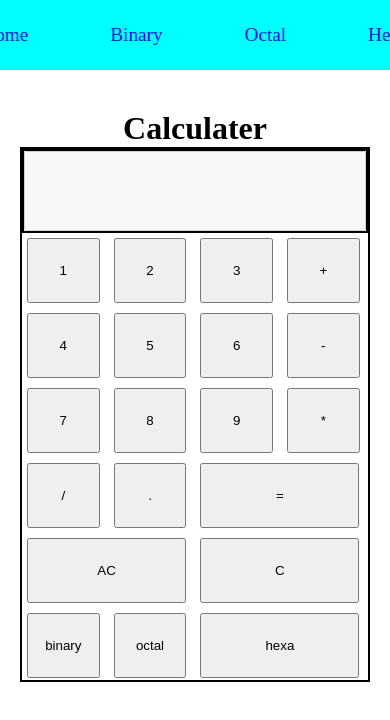
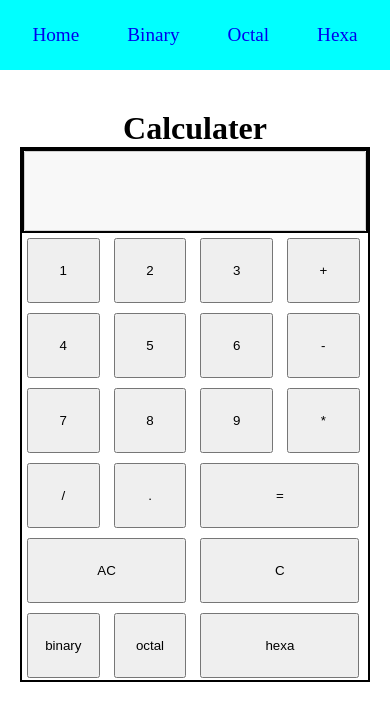
Before and after one commit to KUNAL01011/fulstackCalculater, a plain HTML site: page index.html in a window 390 px wide. Drawn offline with Linux system fonts and the light colour scheme.

Commit message:
some more styling

```diff
--- a/styles/binary.css
+++ b/styles/binary.css
@@ -1,3 +1,4 @@
+/* Resets */
 * {
   margin: 0;
   padding: 0;
@@ -5,11 +6,12 @@
 
 }
 
+/* Container styles */
 .container {
   width: 100%;
-    height: 100vh;
 }
 
+/* Navigation bar styling  */
 .navbar {
   display: flex;
   width: 100%;
@@ -25,28 +27,55 @@
   gap: 82px;
   font-size: 1.2rem;
   list-style: none;
+
+  @media only screen and (max-width: 768px) {
+    gap: 4rem
+  }
+
+  @media only screen and (max-width: 425px) {
+    gap: 3rem
+  }
+
+  @media only screen and (max-width: 375px) {
+    gap: 2rem
+  }
+
+  @media only screen and (max-width: 320px) {
+    gap: 1rem
+  }
 }
 
 a {
   text-decoration: none;
 }
 
+
+/* Headeing styleing  */
 h1 {
   text-align: center;
   margin-top: 40px;
 }
 
+
+/* Contant wrraper styeing  */
 .wrraper {
   max-width: 350px;
   max-height: 535px;
   margin: auto;
   border: 2px solid black;
+
+  @media only screen and (max-width: 320px) {
+    max-width: 310px;
+  }
 }
 
+
+/* Second container styling */
 .mini-container {
   width: 100%;
 }
 
+/* Input area styling */
 .text-area {
   width: 100%;
   margin: 0;
@@ -63,8 +92,14 @@ input {
   text-align: end;
 }
 
+/* Buttons styling */
+
 .btns {
   width: 100%;
+
+  @media only screen and (max-width: 320px) {
+    text-align: center;
+  }
 }
 
 .btn-row {
@@ -75,12 +110,25 @@ input {
   margin: 5px;
   width: 21%;
   height: 65px;
+
+  @media only screen and (max-width: 320px) {
+    width: 20%;
+  }
 }
 
 .big-btn {
   width: 46%;
+
+  @media only screen and (max-width: 320px) {
+    width: 44%;
+  }
 }
 
 .btn-fifty {
   width: 46%;
+
+  @media only screen and (max-width: 320px) {
+    width: 44%;
   }
+
+}
--- a/styles/hexa.css
+++ b/styles/hexa.css
@@ -1,4 +1,4 @@
-/* styleing for main container */
+/* Resets */
 * {
   margin: 0;
   padding: 0;
@@ -6,11 +6,13 @@
 
 }
 
+/* Container styleing */
 .container {
   width: 100%;
   height: 100vh;
 }
 
+/* Navigation bar styles */
 .navbar {
   display: flex;
   width: 100%;
@@ -26,28 +28,56 @@
   gap: 82px;
   font-size: 1.2rem;
   list-style: none;
+
+  @media only screen and (max-width: 768px) {
+    gap: 4rem
+  }
+
+  @media only screen and (max-width: 425px) {
+    gap: 3rem
+  }
+
+  @media only screen and (max-width: 375px) {
+    gap: 2rem
+  }
+
+  @media only screen and (max-width: 320px) {
+    gap: 1rem
+  }
 }
 
 a {
   text-decoration: none;
 }
 
+
+/* Headeing styling */
 h1 {
   text-align: center;
   margin-top: 40px;
 }
 
+
+/* Contant wrraper styling  */
 .wrraper {
   max-width: 350px;
   max-height: 535px;
   margin: auto;
   border: 2px solid black;
+
+  @media only screen and (max-width: 320px) {
+    max-width: 310px;
+  }
 }
 
+
+/* Second container styling  */
 .mini-container {
   width: 100%;
 }
 
+
+/* Input area styling */
 .text-area {
   width: 100%;
   margin: 0;
@@ -64,8 +94,14 @@ input {
   text-align: end;
 }
 
+/* Buttons styling  */
+
 .btns {
   width: 100%;
+
+  @media only screen and (max-width: 320px) {
+    text-align: center;
+  }
 }
 
 .btn-row {
@@ -76,16 +112,25 @@ input {
   margin: 5px;
   width: 21%;
   height: 65px;
+
+  @media only screen and (max-width: 320px) {
+    width: 20%;
+  }
 }
 
 .big-btn {
   width: 46%;
+
+  @media only screen and (max-width: 320px) {
+    width: 44%;
+  }
 }
 
 .btn-fifty {
   width: 46%;
+
+  @media only screen and (max-width: 320px) {
+    width: 44%;
   }
 
-.bigZ-btn {
-    width: 423px;
 }
--- a/styles/index.css
+++ b/styles/index.css
@@ -1,4 +1,4 @@
-/* styleing for main container */
+/* Resets */
 * {
   margin: 0;
   padding: 0;
@@ -6,11 +6,12 @@
 
 }
 
+/* Container styles */
 .container {
   width: 100%;
-  /* height: 100vh; */
 }
 
+/* Navigation bar styles */
 .navbar {
   display: flex;
   width: 100%;
@@ -23,31 +24,55 @@
   justify-content: center;
   align-items: center;
   width: 100%;
-  gap: 82px;
+  gap: 5rem;
   font-size: 1.2rem;
   list-style: none;
+
+  @media only screen and (max-width: 768px) {
+    gap: 4rem
+  }
+
+  @media only screen and (max-width: 425px) {
+    gap: 3rem
+  }
+
+  @media only screen and (max-width: 375px) {
+    gap: 2rem
+  }
+
+  @media only screen and (max-width: 320px) {
+    gap: 1rem
+  }
 }
 
 a {
   text-decoration: none;
 }
 
+/* headeing styleing */
 h1 {
   text-align: center;
   margin-top: 40px;
 }
 
+/* Contant wrraper styleing */
 .wrraper {
   max-width: 350px;
   max-height: 535px;
   margin: auto;
   border: 2px solid black;
+
+  @media only screen and (max-width: 320px) {
+    max-width: 310px;
+  }
 }
 
+/* Second container styleing  */
 .mini-container {
   width: 100%;
 }
 
+/* Input area styleing  */
 .text-area {
   width: 100%;
   margin: 0;
@@ -64,8 +89,14 @@ input {
   text-align: end;
 }
 
+/* Buttons styleing  */
+
 .btns {
   width: 100%;
+
+  @media only screen and (max-width: 320px) {
+    text-align: center;
+  }
 }
 
 .btn-row {
@@ -76,12 +107,25 @@ input {
   margin: 5px;
   width: 21%;
   height: 65px;
+
+  @media only screen and (max-width: 320px) {
+    width: 20%;
+  }
 }
 
 .big-btn {
   width: 46%;
+
+  @media only screen and (max-width: 320px) {
+    width: 44%;
+  }
 }
 
 .btn-fifty {
   width: 46%;
+
+  @media only screen and (max-width: 320px) {
+    width: 44%;
+  }
+
 }
--- a/styles/octal.css
+++ b/styles/octal.css
@@ -1,4 +1,4 @@
-/* styleing for main container */
+/* Resets */
 * {
   margin: 0;
   padding: 0;
@@ -6,11 +6,13 @@
 
 }
 
+/* Container styling */
 .container {
   width: 100%;
-    /* height: 100vh; */
 }
 
+
+/* Navigation bar styleing */
 .navbar {
   display: flex;
   width: 100%;
@@ -26,28 +28,54 @@
   gap: 82px;
   font-size: 1.2rem;
   list-style: none;
+
+  @media only screen and (max-width: 768px) {
+    gap: 4rem
+  }
+
+  @media only screen and (max-width: 425px) {
+    gap: 3rem
+  }
+
+  @media only screen and (max-width: 375px) {
+    gap: 2rem
+  }
+
+  @media only screen and (max-width: 320px) {
+    gap: 1rem
+  }
 }
 
 a {
   text-decoration: none;
 }
 
+
+/* Heading styling  */
 h1 {
   text-align: center;
   margin-top: 40px;
 }
 
+
+/* Contant wrraper styleing  */
 .wrraper {
   max-width: 350px;
   max-height: 535px;
   margin: auto;
   border: 2px solid black;
+
+  @media only screen and (max-width: 320px) {
+    max-width: 310px;
+  }
 }
 
+/* Second container styleing  */
 .mini-container {
   width: 100%;
 }
 
+/* Input area styling  */
 .text-area {
   width: 100%;
   margin: 0;
@@ -64,8 +92,15 @@ input {
   text-align: end;
 }
 
+
+/* Buttons styling  */
+
 .btns {
   width: 100%;
+
+  @media only screen and (max-width: 320px) {
+    text-align: center;
+  }
 }
 
 .btn-row {
@@ -76,16 +111,25 @@ input {
   margin: 5px;
   width: 21%;
   height: 65px;
+
+  @media only screen and (max-width: 320px) {
+    width: 20%;
+  }
 }
 
 .big-btn {
   width: 46%;
+
+  @media only screen and (max-width: 320px) {
+    width: 44%;
+  }
 }
 
 .btn-fifty {
   width: 46%;
+
+  @media only screen and (max-width: 320px) {
+    width: 44%;
   }
 
-.bigZ-btn {
-    width: 423px;
 }
```
Lines whose indentation alone changed are shown as unchanged.
